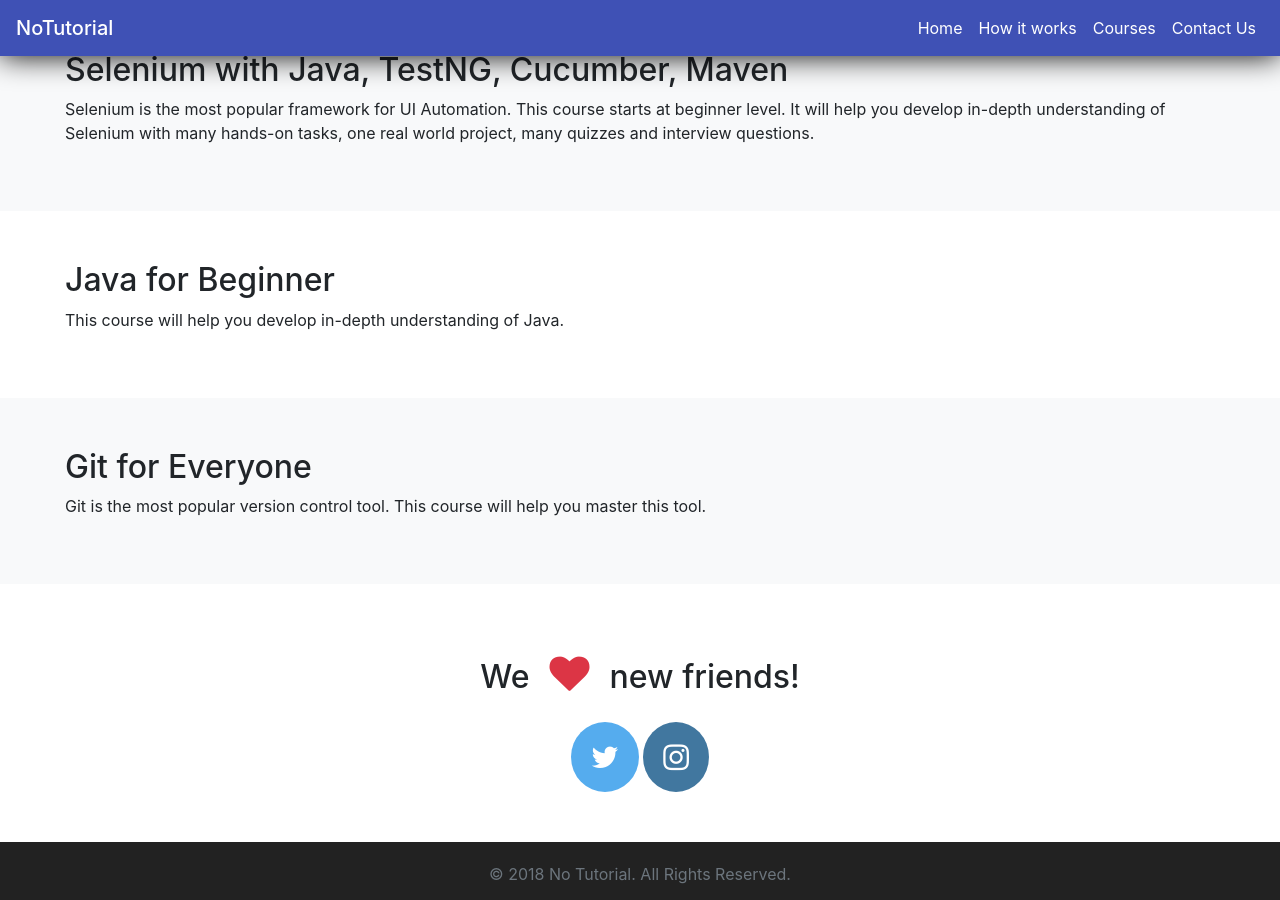
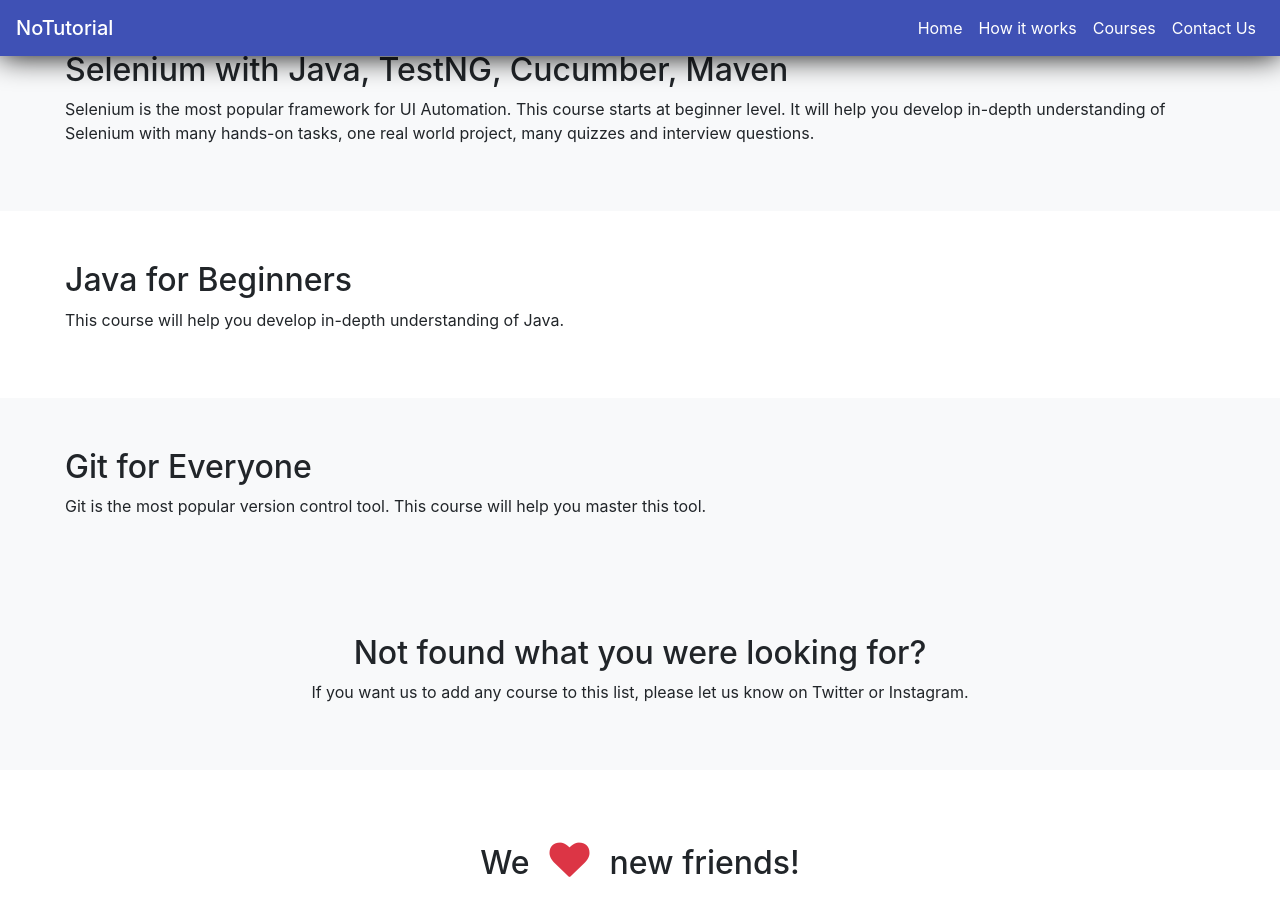
Before and after one commit to vikramtholia/no-tutorial, a Jekyll site: the page built from notes/courses.html, in a window 1280 px wide and 900 px high, scrolled down 412 px. Built offline with Jekyll 4.4.1, drawn with Linux system fonts in a browser that asks for light colours; nearby versions of some CDN libraries.

Commit message:
added 404

```diff
--- a/notes/courses.html
+++ b/notes/courses.html
@@ -22,7 +22,7 @@ permalink: courses
 </div>
 <div class="row" style="background-color: #FFFFFF; padding:50px 50px;">
     <div class="col-sm">
-        <p class="h2">Java for Beginner</p>
+        <p class="h2">Java for Beginners</p>
         <p>This course will help you develop in-depth understanding of Java.</p>
     </div>
 </div>
@@ -32,3 +32,9 @@ permalink: courses
         <p>Git is the most popular version control tool. This course will help you master this tool.</p>
     </div>
 </div>
+<div class="row" style="background-color: #F8F9FA; padding:50px 0;">
+    <div class="col-sm text-center">
+        <p class="h2 text-center">Not found what you were looking for?</p>
+        <p class="text-center">If you want us to add any course to this list, please let us know on Twitter or Instagram.</p>
+    </div>
+</div>
```
Also changed, not shown: 404.html (added, +11 -0 lines).
